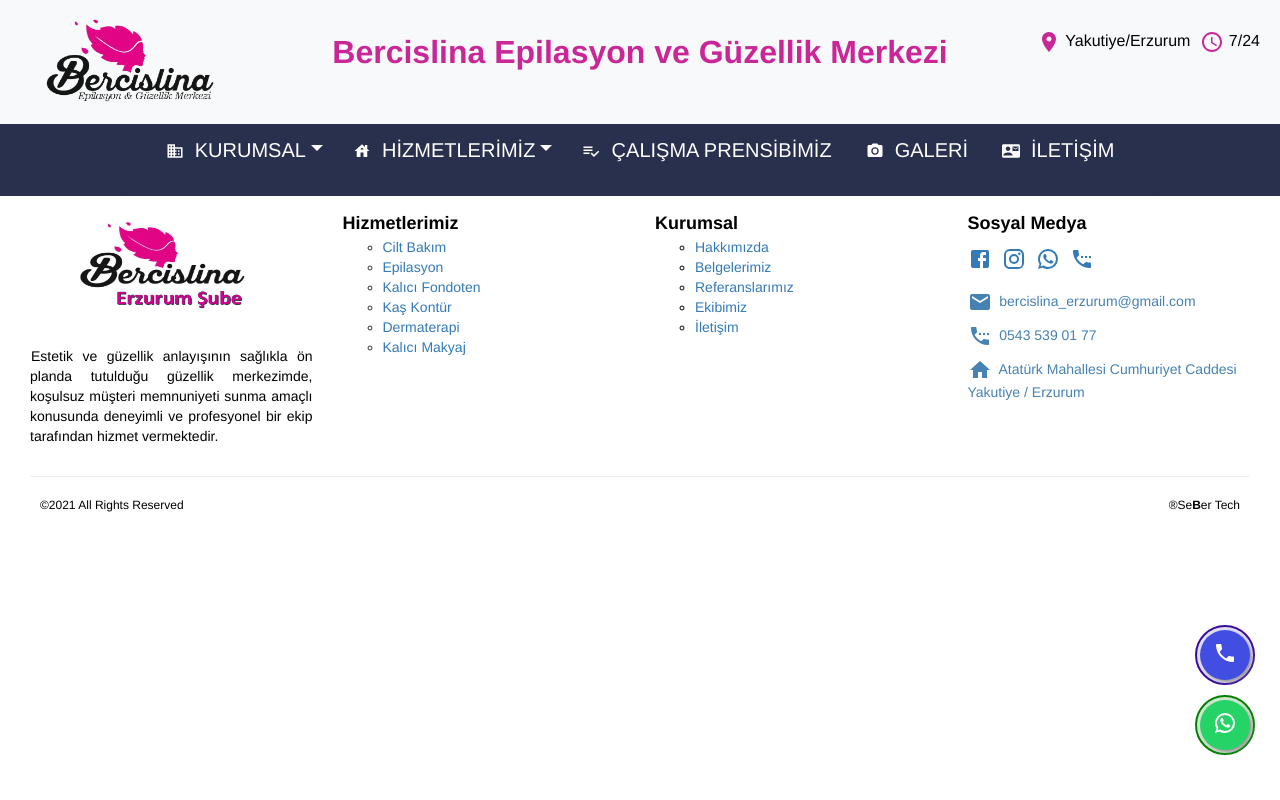
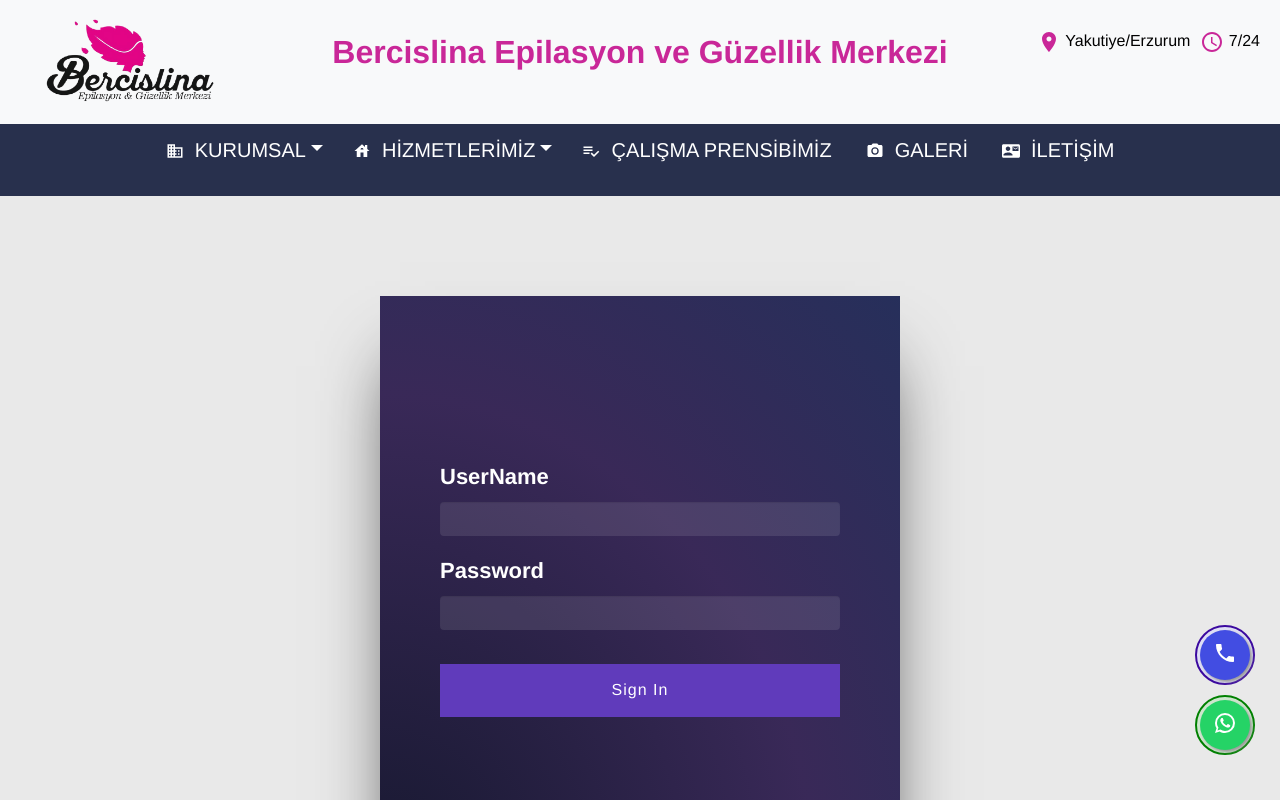
Before and after one commit to beratisahin/bercislina, a React (Create React App) app: page /admin in a window 1280 px wide. Shown: the top 800 px of the page. Built offline with nearby package versions, Linux system fonts and the light colour scheme; no server answers.

Commit message:
admin panel girişi ekranı yapıldı

```diff
--- a/src/App.js
+++ b/src/App.js
@@ -25,7 +25,7 @@ import HamaliyeTemini from "./components/hizmetler/hamaliye-temini/HamaliyeTemin
 import CalismaPrensibimiz from "./components/calisma-prensibimiz/CalismaPrensibimiz";
 import Galeri from "./components/galeri/Galeri";
 import Iletisim from "./components/iletisim/ContactForm";
-
+import Admin from "./components/admin/Admin.js";
 
 
 
@@ -60,8 +60,11 @@ function App() {
             <Route path="/calisma-prensibimiz" component={CalismaPrensibimiz} />
             <Route path="/galeri" component={Galeri} />
             <Route path="/iletisim" component={Iletisim} />
+            <Route exact path="/admin" component={Admin} />
           </Switch>
 
+
+          <hr className="footerHr"/>
           <div className="col-12">
             <Foooter />
           </div>
--- /dev/null
+++ b/src/components/admin/Admin.js
@@ -0,0 +1,91 @@
+import React, { useState, useEffect } from "react";
+import "./Admin.css";
+import Login from "./Login";
+import AdminManager from "./AdminManager";
+
+import {firebaseApp} from "../../firebase";
+
+function Admin() {
+
+  const [login, setLogin] = useState({});
+  const [email, setEmail] = useState("");
+  const [password, setPassword] = useState("");
+
+  const [emailError, setEmailError] = useState("");
+  const [passwordError, setPasswordError] = useState("");
+  const [hasAccount, setHasAccount] = useState(false);
+
+  const clearInputs = () => {
+    setEmail("");
+    setPassword("");
+  };
+
+  const clearErrors = () => {
+    setEmailError("");
+    setPasswordError("");
+  };
+
+  const handleLogin = () => {
+    clearErrors();
+  firebaseApp.auth()
+      .signInWithEmailAndPassword(email, password)
+      .catch((err) => {
+        // eslint-disable-next-line default-case
+        switch (err.code) {
+          case "auth/invalid-email":
+          case "auth/user-disabled":
+          case "auth/user-not-found":
+            setEmailError(err.message);
+            break;
+          case "auth/wrong-password":
+            setPasswordError(err.message);
+            break;
+        }
+      });
+  };
+
+  const handleLogout = () => {
+    firebaseApp.auth().signOut();
+  };
+
+  const authListener = () => {
+   firebaseApp.auth().onAuthStateChanged((user) => {
+      if (user) {
+        clearInputs();
+        setLogin(user);
+      } else {
+        setLogin("");
+      }
+    });
+  };
+
+  useEffect(() => {
+
+
+    authListener();
+  }, []);
+
+  return (
+    <div>
+      {login ? (
+        <AdminManager handleLogout={handleLogout} />
+      ) : (
+        <Login
+          email={email}
+          setEmail={setEmail}
+          password={password}
+          setPassword={setPassword}
+          handleLogin={handleLogin}
+          hasAccount={hasAccount}
+          setHasAccount={setHasAccount}
+          emailError={emailError}
+          setEmailError={setEmailError}
+          passwordError={passwordError}
+          setPasswordError={setPasswordError}
+        />
+      )}
+    </div>
+  );
+}
+
+export default Admin;
--- /dev/null
+++ b/src/components/admin/AdminManager.js
@@ -0,0 +1,76 @@
+import React, { useEffect } from "react";
+import "./AdminManager.css";
+import Galeri from "../galeri/Galeri";
+
+
+
+function AdminManager(props) {
+  const { handleLogout } = props;
+
+
+
+  const galeri = () => {
+    document.getElementById("galeri").style.display = "block";
+
+
+  };
+
+
+  return (
+    <div className="row">
+      <div className="container-fluid">
+        <div className="row d-lg-none d-xl-none d-md-block d-sm-block d-xs-block ">
+          <div className="col-12 text-center">
+            <h3>Admin Panel</h3>
+          </div>
+        </div>
+
+        <div className="row">
+          <div className="col-lg-2 col-xs-12 px-1 vh-lg-100 overflow-scroll" style={{backgroundColor:"#E2C3DD"}}>
+            <div className="col-12 mt-lg-5">
+
+
+              <button
+                className="btn btn-outline text-white m-3"
+                onClick={galeri}
+                style={{
+                  backgroundColor: "transparent",
+                  color: "black",
+                  fontSize: "16px",
+                  display: "block",
+                  width: "100%",
+                }}
+              >
+                Galeri İşlemleri
+              </button>
+
+
+
+              <button onClick={handleLogout} className="btn btn-danger text-white m-3">
+                Çıkış
+              </button>
+
+            </div>
+          </div>
+
+          <div style={{minHeight:"100vh",}} className="col-lg-10 col-xs-12  mvh-100 bg-dark">
+            <div className="row d-none d-lg-block d-md-none d-xl-block">
+              <div className="col-12 text-center text-white mt-3">
+                <h3>Admin Panel</h3>
+              </div>
+            </div>
+            <div className="row">
+              <div className="col-12">
+                <Galeri></Galeri>
+
+
+              </div>
+            </div>
+          </div>
+        </div>
+      </div>
+    </div>
+  );
+}
+
+export default AdminManager;
--- /dev/null
+++ b/src/components/admin/Login.css
@@ -0,0 +1,86 @@
+
+  .sign {
+    border: none;
+    outline: none;
+    width: 100%;
+    padding: 15px 0;
+    color: #fff;
+    font-size: 16px;
+    letter-spacing: 1px;
+    background: #603bbb;
+    cursor: pointer;
+  }
+
+  .login {
+    width: 100%;
+    min-height: 100vh;
+    padding: 0 20px;
+    background: #e9e9e9;
+    display: flex;
+  }
+
+  .login .loginContainer {
+    padding: 60px;
+    margin: auto;
+    width: 100%;
+    max-width: 520px;
+    min-height: 600px;
+    display: flex;
+    flex-direction: column;
+    justify-content: center;
+    background: radial-gradient(
+      ellipse at left bottom,
+      rgba(22, 24, 47, 1) 0%,
+      rgba(38, 20, 72, 0.9) 59%,
+      rgba(17, 27, 75, 0.9) 100%
+    );
+    box-shadow: 0 50px 70px -20px rgba(0, 0, 0, 0.8);
+  }
+
+  .login .loginContainer label {
+    color: white;
+    margin: 14px 0;
+    display: block;
+    font-size: 22px;
+    line-height: 1;
+  }
+
+  .login .loginContainer input {
+    width: 100%;
+    border: none;
+    outline: none;
+    font-size: 19px;
+    padding: 10px;
+    background: rgba(255, 255, 255, 0.1);
+    color: #fff;
+    letter-spacing: 1px;
+  }
+
+  .login .loginContainer .btnContainer {
+    width: 100%;
+    padding: 24px 0;
+  }
+
+  .login .loginContainer .btnContainer p {
+    margin: 14px 0 0 0;
+    text-align: right;
+    color: #fff;
+  }
+
+  .login .loginContainer .btnContainer p span {
+    color: yellow;
+    font-weight: 500;
+    letter-spacing: 0.5px;
+    margin-left: 5px;
+    cursor: pointer;
+    transition: all 400ms ease-in-out;
+  }
+
+  .login .loginContainer .btnContainer p span:hover {
+    color: red;
+  }
+
+  .login .loginContainer .errorMsg {
+    color: red;
+    font-size: 16px;
+  }
--- /dev/null
+++ b/src/components/admin/Login.js
@@ -0,0 +1,54 @@
+import React from 'react'
+import "./Login.css"
+function Login(props) {
+
+    const {
+        email,
+        setEmail,
+        password,
+        setPassword,
+        emailError,
+        setEmailError,
+        passwordError,
+        setPasswordError,
+        handleLogin,
+        hasAccount,
+        setHasAccount,
+     } = props;
+
+    return (
+        <section className="login">
+            <div className="loginContainer">
+                <label>UserName</label>
+                <input
+                    type="text"
+                    className="form-control"
+                    onChange={(event) => setEmail(event.target.value)}
+                    value={email}
+                  />
+                  <p className="errorMsg">
+                      {emailError}
+                  </p>
+
+                  <label>Password</label>
+                <input
+                    type="password"
+                    className="form-control"
+                    onChange={(event) => setPassword(event.target.value)}
+                    value={password}
+                  />
+                  <p className="errorMsg">
+                      {passwordError}
+                  </p>
+
+                  <div className="btnContainer">
+                        <button className="sign" onClick={handleLogin}>
+                            Sign In
+                        </button>
+                  </div>
+            </div>
+        </section>
+    )
+}
+
+export default Login
--- a/src/components/footer/Foooter.js
+++ b/src/components/footer/Foooter.js
@@ -29,7 +29,7 @@ export default class Foooter extends Component {
       <div>
         <div class="row p-4" style={{ backgroundColor: "white", height:"auto" }}>
           <div className="col-lg-3 col-md-6 col-sm-6 col-12">
-            <a href="/" title="Samsun Profesyonel Sağlam Temizlik">
+            <a href="/" title="Bercislina Epilasyon ve Güzellik Merkezi">
               <img
                 src={logo}
                 alt="logo"
--- a/src/components/galeri/Galeri.js
+++ b/src/components/galeri/Galeri.js
@@ -48,23 +48,7 @@ function Galeri() {
 
             </div>
 
-            <div className="col-lg-3 col-md-6 col-sm-12 col-12 " >
-                <img src={bv5} className="d-block img-responsive w-100 galpho" title="halı yıkama" alt="halı" ></img>
 
-            </div>
-            <div className="col-lg-3 col-md-6 col-sm-12 col-12 " >
-                <img src={bv6} className="d-block img-responsive w-100 galpho" title="yurt temizlik" alt="yurt" ></img>
-
-            </div>
-
-            <div className="col-lg-3 col-md-6 col-sm-12 col-12 " >
-                <img src={bv7} className="d-block img-responsive w-100 galpho" title="halı yıkama" alt="halı" ></img>
-
-            </div>
-            <div className="col-lg-3 col-md-6 col-sm-12 col-12 " >
-                <img src={bv8} className="d-block img-responsive w-100 galpho" title="yurt temizlik" alt="yurt" ></img>
-
-            </div>
 
 
 
--- /dev/null
+++ b/src/firebase.js
@@ -0,0 +1,16 @@
+import firebase from "firebase";
+
+var firebaseApp = firebase.initializeApp({
+    apiKey: "AIzaSyDXc8Pkuyal9MeR4G05fWMRIaBkIklDrTs",
+    authDomain: "bercislinaerzurum-4c5fa.firebaseapp.com",
+    databaseURL: "https://bercislinaerzurum-4c5fa-default-rtdb.firebaseio.com",
+    projectId: "bercislinaerzurum-4c5fa",
+    storageBucket: "bercislinaerzurum-4c5fa.appspot.com",
+    messagingSenderId: "1035475183115",
+    appId: "1:1035475183115:web:2e36e563d7342c02ae490e",
+    measurementId: "G-L67MLED5F0"
+});
+
+const db = firebaseApp.firestore()
+
+export  {firebaseApp, db} ;
```
Also changed, not shown: src/App.css (+7 -0 lines), src/components/admin/Admin.css (added), src/components/admin/AdminManager.css (added).
